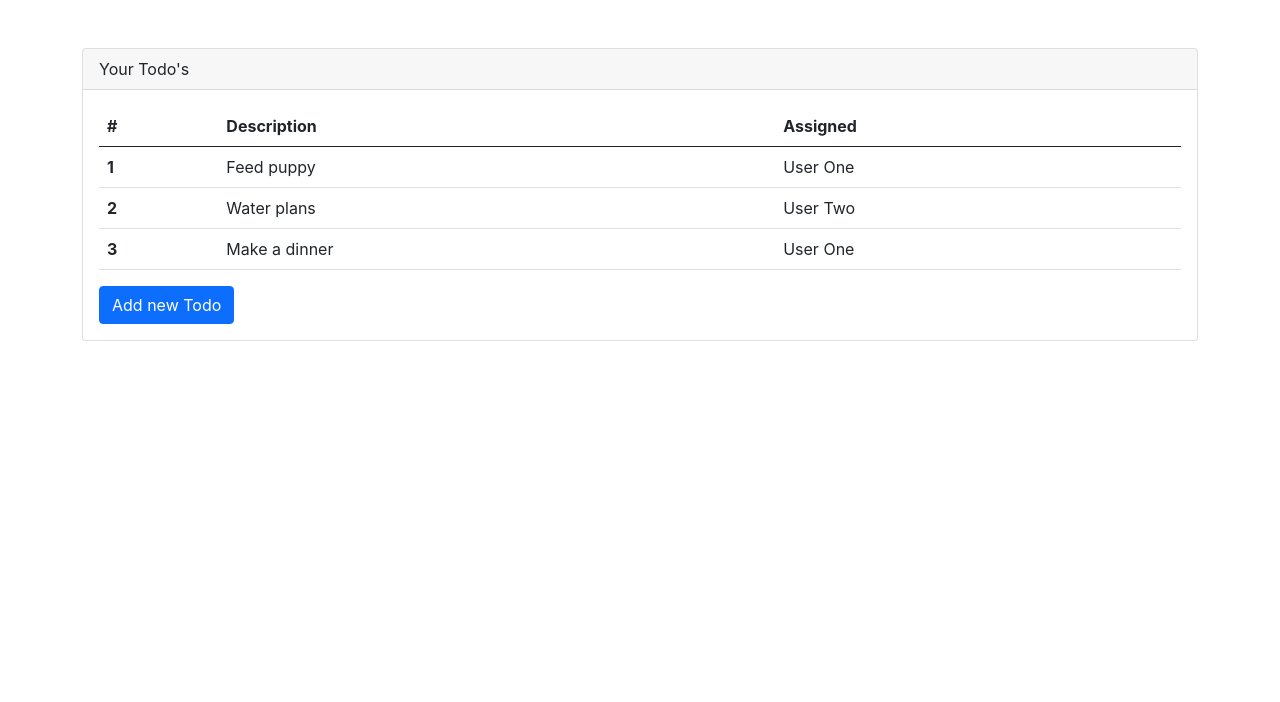
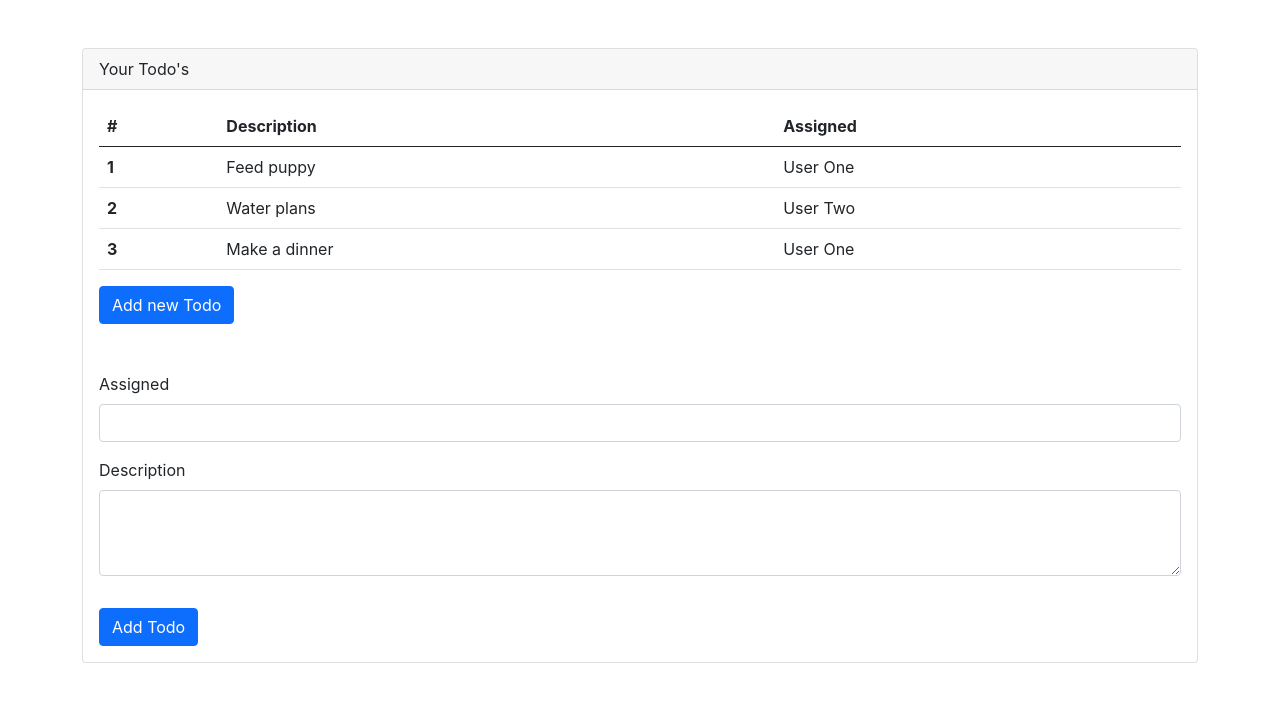
Before and after one commit to hasanikhsan17/react-todos, a React (Create React App) app: page / in a window 1280 px wide. Shown: the top 702 px of the page. Built offline with nearby package versions, Linux system fonts and the light colour scheme.

Commit message:
21.Creating React Form Inputs

```diff
--- a/src/App.js
+++ b/src/App.js
@@ -1,6 +1,7 @@
 import "./App.css";
 import React, { useState } from "react";
 import TodoTable from "./component/TodoTable";
+import NewTodoForm from "./component/NewTodoForm";
 
 function App() {
   const [todos, setTodos] = useState([
@@ -28,6 +29,7 @@
           <button className="btn btn-primary" onClick={addTodo}>
             Add new Todo
           </button>
+          <NewTodoForm />
         </div>
       </div>
     </div>
--- /dev/null
+++ b/src/component/NewTodoForm.js
@@ -0,0 +1,21 @@
+function NewTodoForm() {
+  return (
+    <div className="mt-5">
+      <form>
+        <div className="mb-3">
+          <label className="form-label">Assigned</label>
+          <input type="text" className="form-control" required></input>
+        </div>
+        <div className="mb-3">
+          <label className="form-label">Description</label>
+          <textarea className="form-control" rows={3} required></textarea>
+        </div>
+        <button type="button" className="btn btn-primary mt-3">
+          Add Todo
+        </button>
+      </form>
+    </div>
+  );
+}
+
+export default NewTodoForm;
```
